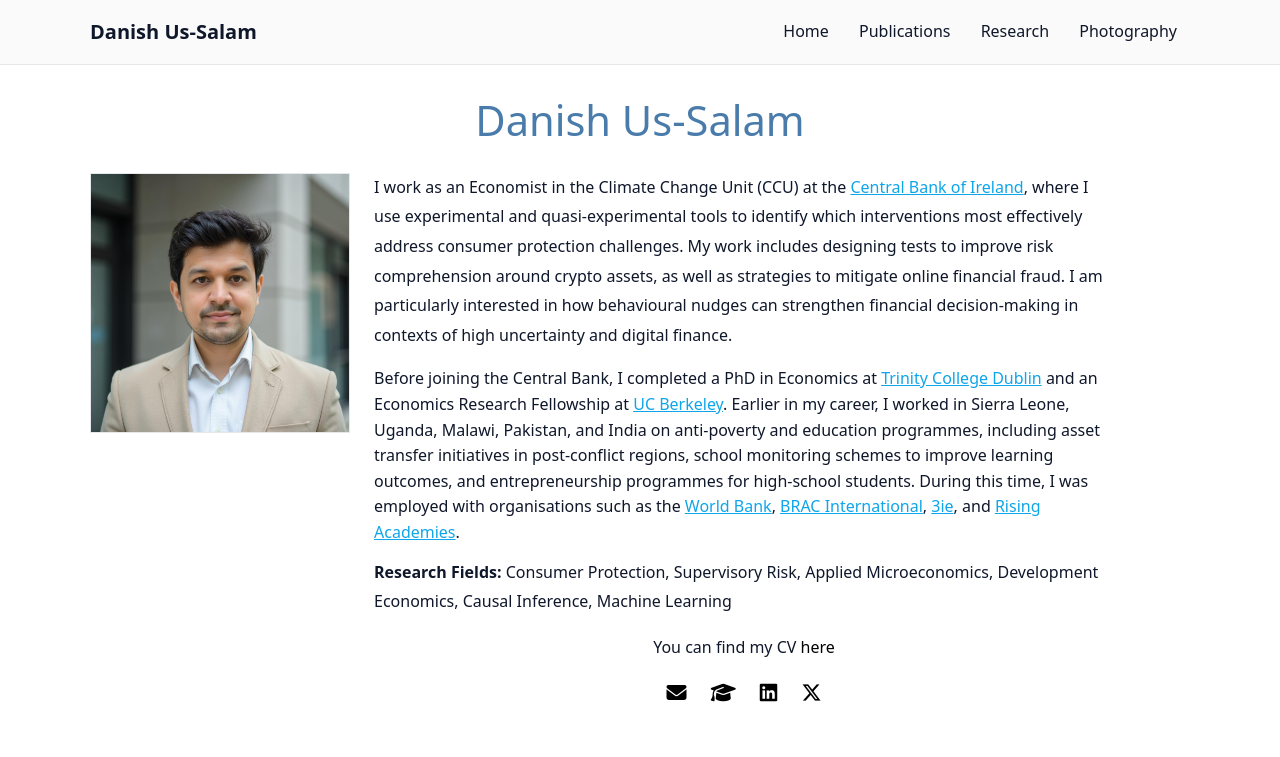
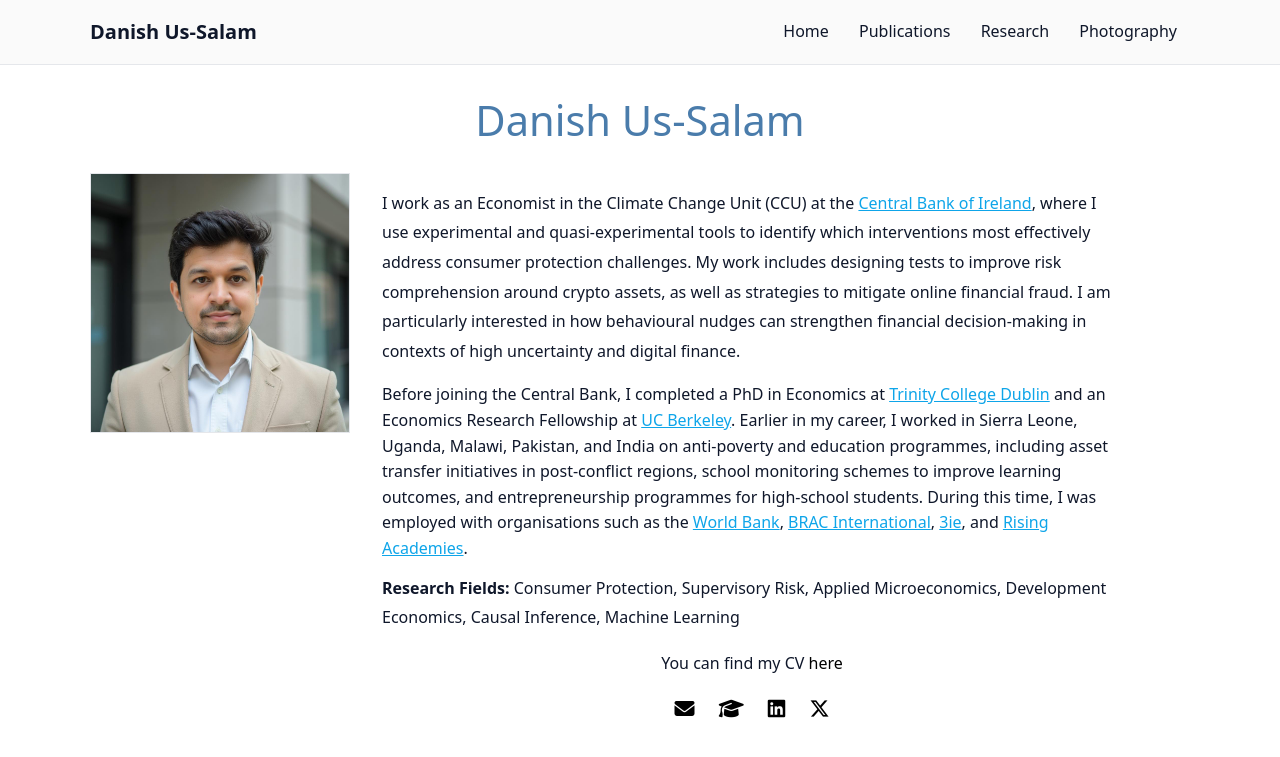
Before and after one commit to danishussalam/danishussalam.github.io, a Jekyll site: the page built from index.md, in a window 1280 px wide. Shown: the top 757 px of the page. Built offline with Jekyll 4.4.1, drawn with Linux system fonts in a browser that asks for light colours.

Commit message:
Update style.css

```diff
--- a/assets/style.css
+++ b/assets/style.css
@@ -365,14 +365,3 @@ details.abstract > summary:hover {
 .bio-link:hover {
   text-decoration: underline;
 }
-
-.about-hero {
-  display: grid;
-  grid-template-columns: 260px 1fr; /* or whatever width you prefer */
-  align-items: start; /* makes both items align at the top */
-  gap: 1.5rem; /* optional spacing between image and text */
-}
-
-.about-hero .bio p:first-of-type {
-  margin-top: 0; /* removes the extra gap above "I work as an Economist..." */
-}
```
